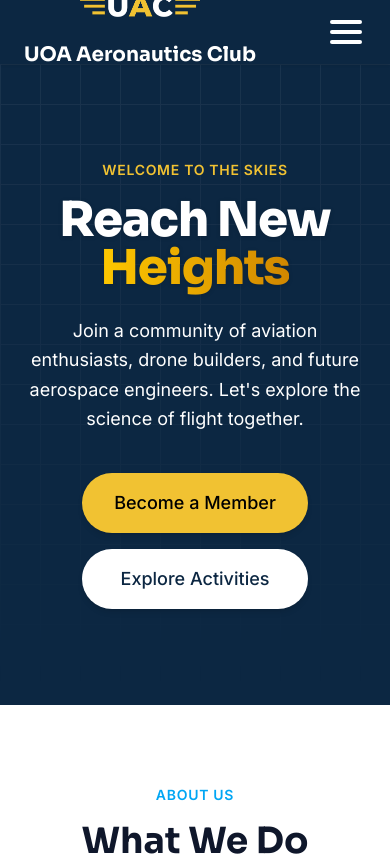
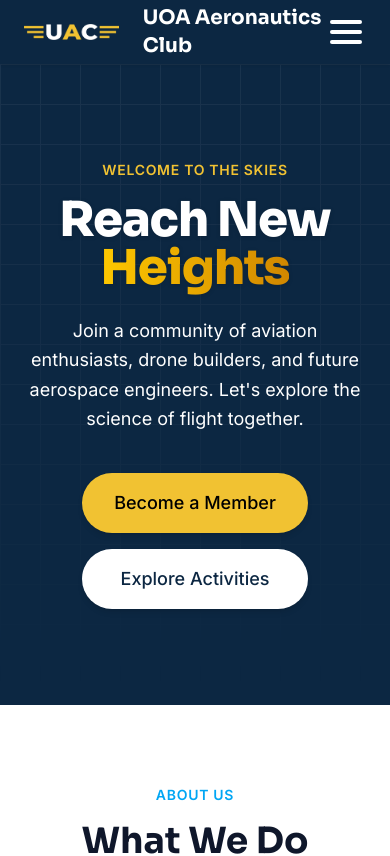
Before and after one commit to richyizhao/uoa-aeronautics-club-website, a React (Vite) app: page / in a window 390 px wide. Shown: the top 856 px of the page. Built offline with nearby package versions, Linux system fonts and the light colour scheme.

Commit message:
Version 1.4
- Fixed mobile view header logo

```diff
--- a/src/components/layout/Header.tsx
+++ b/src/components/layout/Header.tsx
@@ -11,10 +11,7 @@ export const Header: React.FC = () => {
   return (
     <header className='bg-brand-blue sticky top-0 z-50 py-4 shadow-sm backdrop-blur-md transition-all duration-300'>
       <div className='container mx-auto flex h-8 max-w-7xl items-center justify-between px-6'>
-        <a
-          href='/'
-          className='flex items-center justify-center gap-6 hover:opacity-80 max-xl:flex-col md:justify-start'
-        >
+        <a href='/' className='flex items-center justify-center gap-6 hover:opacity-80'>
           <div className='h-full w-30'>
             <img src={brand.logo} alt='UAC Logo' />
           </div>
```
